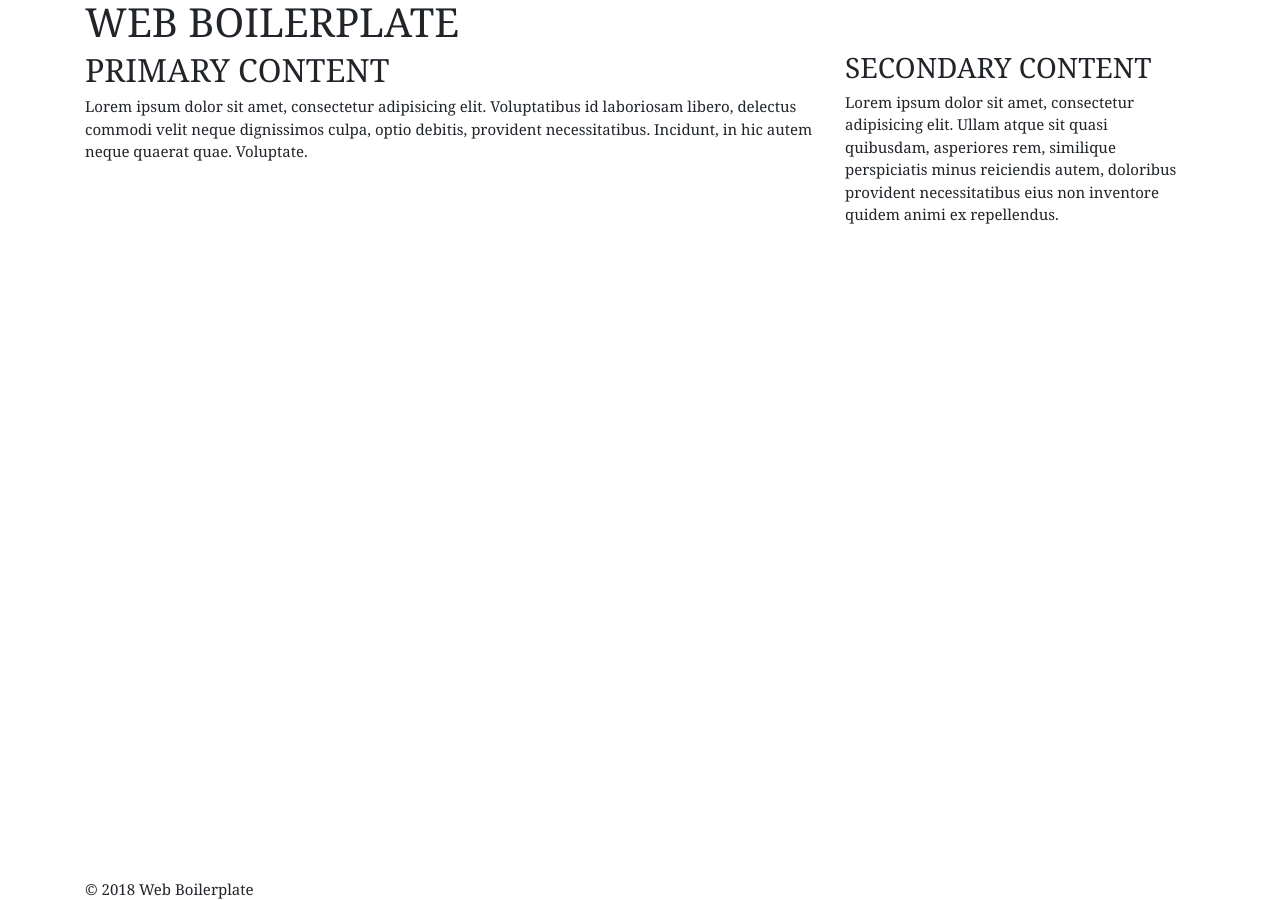
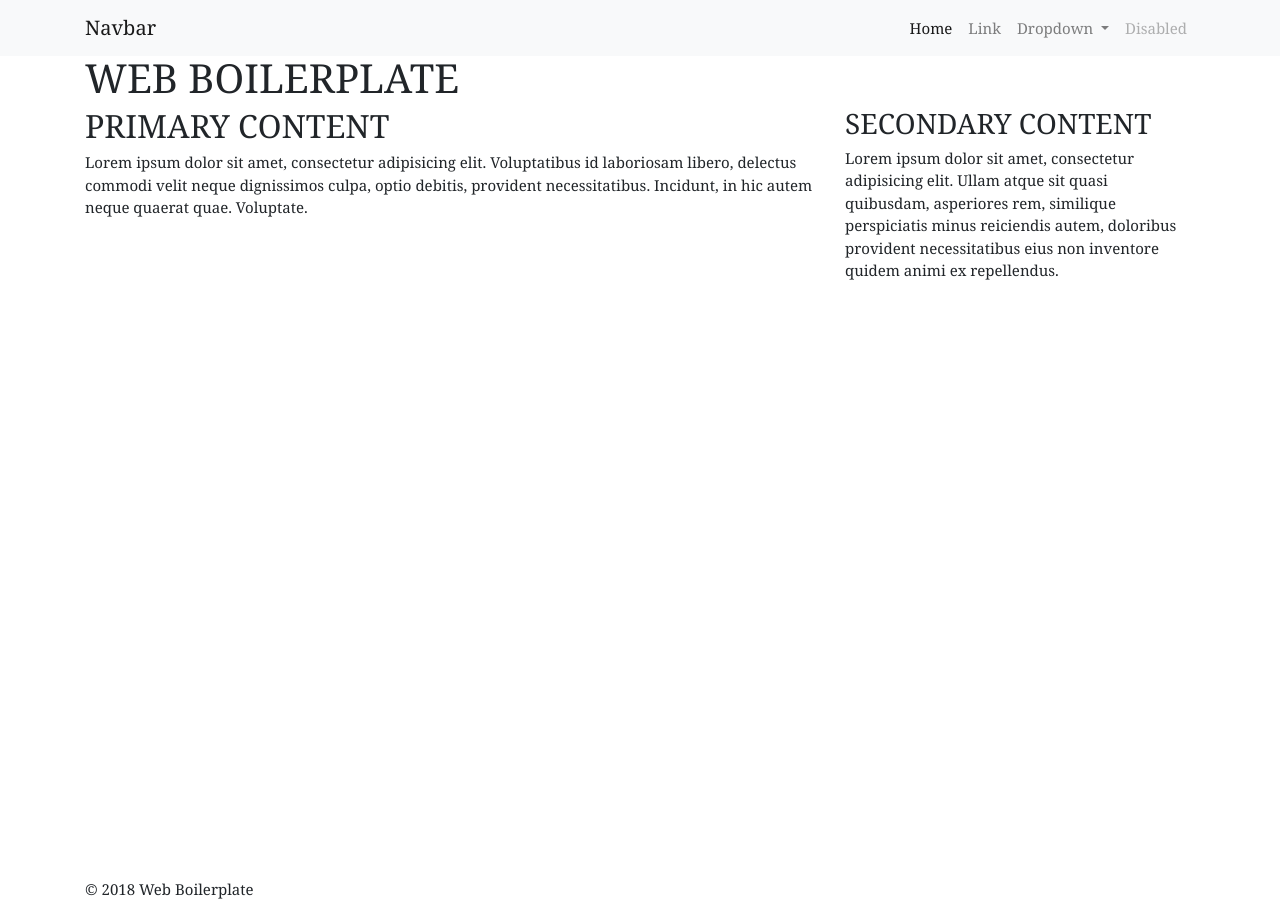
Before and after one commit to mikejandreau/jekyll-gulp-bs4, a Jekyll site: the page built from index.html, in a window 1280 px wide. Built offline with Jekyll 4.4.1, drawn with Linux system fonts in a browser that asks for light colours; nearby versions of some CDN libraries; Markdown is read by kramdown in place of the engine named in the settings.

Commit message:
Updated scripts, markup, and compiled

```diff
--- a/_layouts/default.html
+++ b/_layouts/default.html
@@ -57,9 +57,12 @@
     <link href='https://fonts.googleapis.com/css?family=Montserrat:400,700' rel='stylesheet' type='text/css'>
 
     <!-- / Vendor scripts -->
-    <script src="https://ajax.googleapis.com/ajax/libs/jquery/2.1.4/jquery.min.js"></script>
-    <script src="https://cdnjs.cloudflare.com/ajax/libs/tether/1.3.2/js/tether.min.js"></script>
-    <script src="https://maxcdn.bootstrapcdn.com/bootstrap/4.0.0-alpha.2/js/bootstrap.min.js" integrity="sha384-vZ2WRJMwsjRMW/8U7i6PWi6AlO1L79snBrmgiDpgIWJ82z8eA5lenwvxbMV1PAh7" crossorigin="anonymous"></script>
+<script src="https://code.jquery.com/jquery-3.2.1.slim.min.js" integrity="sha384-KJ3o2DKtIkvYIK3UENzmM7KCkRr/rE9/Qpg6aAZGJwFDMVNA/GpGFF93hXpG5KkN" crossorigin="anonymous"></script>
+<script src="https://cdnjs.cloudflare.com/ajax/libs/popper.js/1.12.9/umd/popper.min.js" integrity="sha384-ApNbgh9B+Y1QKtv3Rn7W3mgPxhU9K/ScQsAP7hUibX39j7fakFPskvXusvfa0b4Q" crossorigin="anonymous"></script>
+<script src="https://maxcdn.bootstrapcdn.com/bootstrap/4.0.0/js/bootstrap.min.js" integrity="sha384-JZR6Spejh4U02d8jOt6vLEHfe/JQGiRRSQQxSfFWpi1MquVdAyjUar5+76PVCmYl" crossorigin="anonymous"></script>
+
+
+
   </head>
   <body class="site">
     {{ content }}
--- a/index.html
+++ b/index.html
@@ -2,6 +2,43 @@
 layout: default
 title: Boilerplate
 ---
+
+<nav class="navbar navbar-expand-md navbar-light bg-light">
+    <div class="container">
+        <a class="navbar-brand" href="#">Navbar</a>
+        <button class="navbar-toggler" type="button" data-toggle="collapse" data-target="#navbarSupportedContent" aria-controls="navbarSupportedContent" aria-expanded="false" aria-label="Toggle navigation">
+            <span class="navbar-toggler-icon"></span>
+        </button>
+
+        <div class="collapse navbar-collapse" id="navbarSupportedContent">
+            <ul class="navbar-nav ml-auto">
+                <li class="nav-item active">
+                    <a class="nav-link" href="#">Home <span class="sr-only">(current)</span></a>
+                </li>
+                <li class="nav-item">
+                    <a class="nav-link" href="#">Link</a>
+                </li>
+                <li class="nav-item dropdown">
+                    <a class="nav-link dropdown-toggle" href="#" id="navbarDropdown" role="button" data-toggle="dropdown" aria-haspopup="true" aria-expanded="false">
+                        Dropdown
+                    </a>
+                    <div class="dropdown-menu" aria-labelledby="navbarDropdown">
+                        <a class="dropdown-item" href="#">Action</a>
+                        <a class="dropdown-item" href="#">Another action</a>
+                        <div class="dropdown-divider"></div>
+                        <a class="dropdown-item" href="#">Something else here</a>
+                    </div>
+                </li>
+                <li class="nav-item">
+                    <a class="nav-link disabled" href="#">Disabled</a>
+                </li>
+            </ul>
+        </div>
+    </div>
+</nav>
+
+
+
 <header class="site-header">
     <div class="container">
         <div class="row">
```
